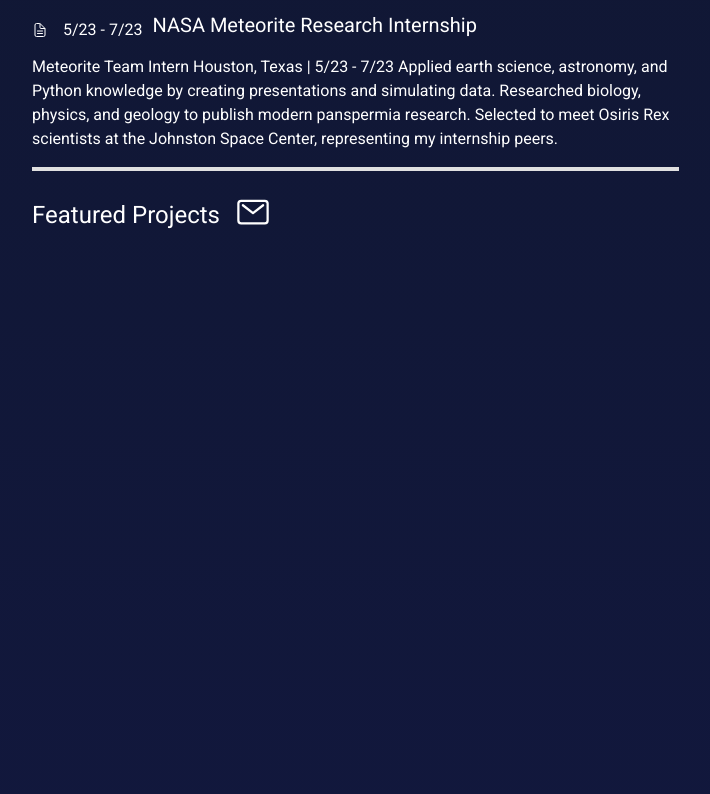
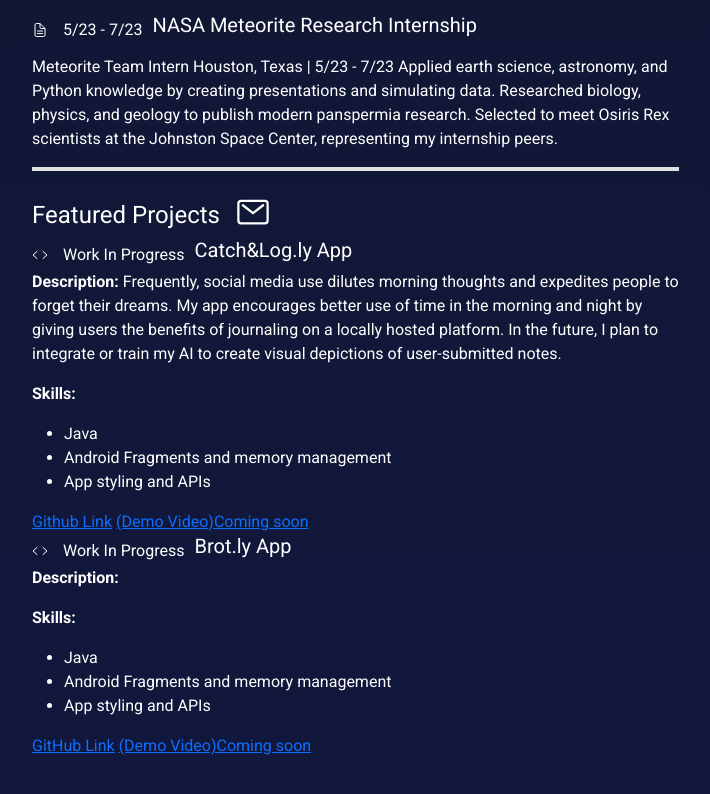
Before and after one commit to EricAzayev/Portfolio_Website, a plain HTML site: page index.html in a window 1280 px wide. Shown: the part 1285-2079 px from the top of the page, without its empty margins (499-1209 px from the left). Drawn offline with nearby package versions, Linux system fonts and the light colour scheme.

Commit message:
Adding project section

```diff
--- a/index.html
+++ b/index.html
@@ -214,10 +214,6 @@
     </div> <!-- resumeEntries Div -->
 
 
-
-
-
-
       </div> <!-- resumeContainer Div -->
 
 
@@ -238,12 +234,70 @@
         </div> <!--Row Container-->
 
 
+        <div class="projectWIP"></div> <!-- Likely Unlinked -->
+        <div class = "projectSolo"></div> <!-- Solo projects -->
+        <div class = "teamProject"></div> <!-- Team Projects-->
 
-        <div class="projectEntry">
+
+        <div class="projectWIP" id="coolApp">
+          <div class="heading">
+              <div class="tooltip-container">
+                  <!-- Use any icon framework like FontAwesome, or keep ion-icon -->
+                  <ion-icon name="code-outline"></ion-icon>
+                  <span class="tooltip">Project includes documentation and a live demo</span>
+              </div>
+              <h6 class="date">Work In Progress</h6>
+              <h5 class="title">Catch&Log.ly App</h5>
+          </div>
+          <p class="description">
+              <strong>Description:</strong> Frequently, social media use dilutes morning thoughts and expedites people to forget their dreams. My app encourages better use of time in the morning and night by giving users the benefits of journaling on a locally hosted platform. In the future, I plan to integrate or train my AI to create visual depictions of user-submitted notes.
+          </p>
+          <p class="tech-used">
+              <strong>Skills:</strong>
+              <ul>
+                  <li>Java</li>
+                  <li>Android Fragments and memory management</li>
+                  <li>App styling and APIs</li>
+
+              </ul>
+          </p>
+          <div class="links">
+              <a href="https://github.com/EricAzayev/Catch-Log.ly" target = "_blank" class="doc-link" disabled>Github Link</a> <!--View Documentation-->
+              <a href="#" class="demo-link" disabled>(Demo Video)Coming soon</a> <!--Live Demo-->
+          </div>
+        </div> <!-- projectWIP -->
 
 
 
-        </div> <!-- Project Entry -->
+
+        <div class="projectWIP" id="coolApp">
+          <div class="heading">
+              <div class="tooltip-container">
+                  <!-- Use any icon framework like FontAwesome, or keep ion-icon -->
+                  <ion-icon name="code-outline"></ion-icon>
+                  <span class="tooltip">Project includes documentation</span>
+              </div>
+              <h6 class="date">Work In Progress</h6>
+              <h5 class="title">Brot.ly App</h5>
+          </div>
+          <p class="description">
+              <strong>Description:</strong>
+          </p>
+          <p class="tech-used">
+              <strong>Skills:</strong>
+              <ul>
+                  <li>Java</li>
+                  <li>Android Fragments and memory management</li>
+                  <li>App styling and APIs</li>
+
+              </ul>
+          </p>
+          <div class="links">
+              <a href="https://github.com/EricAzayev/Brainrot.ly" target="_blank" class="doc-link" >GitHub Link</a> <!--View Documentation-->
+              <a href="#" target="_blank" class="demo-link" disabled>(Demo Video)Coming soon</a> <!--Live Demo-->
+          </div>
+        </div> <!-- projectWIP -->
+
 
 
 
```
